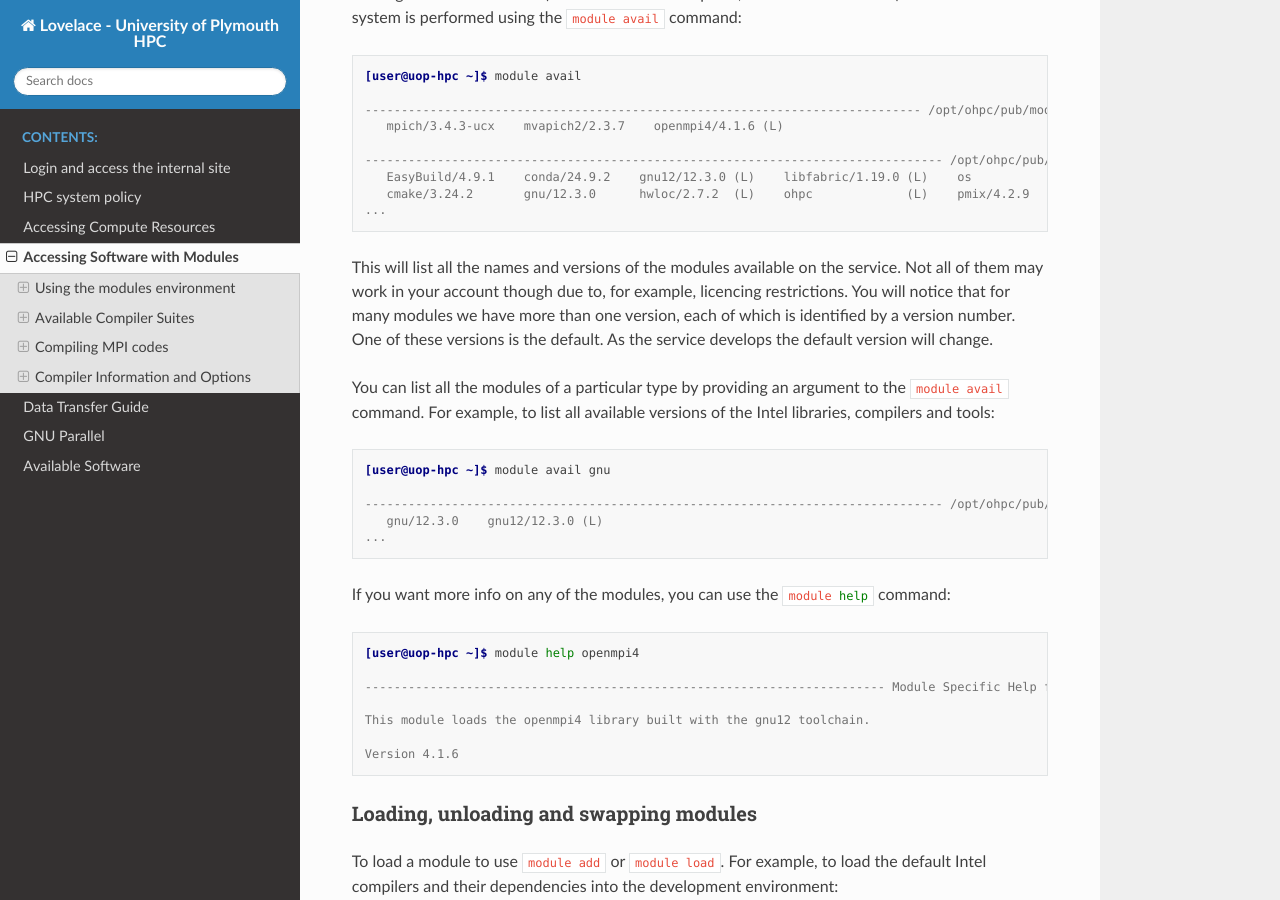
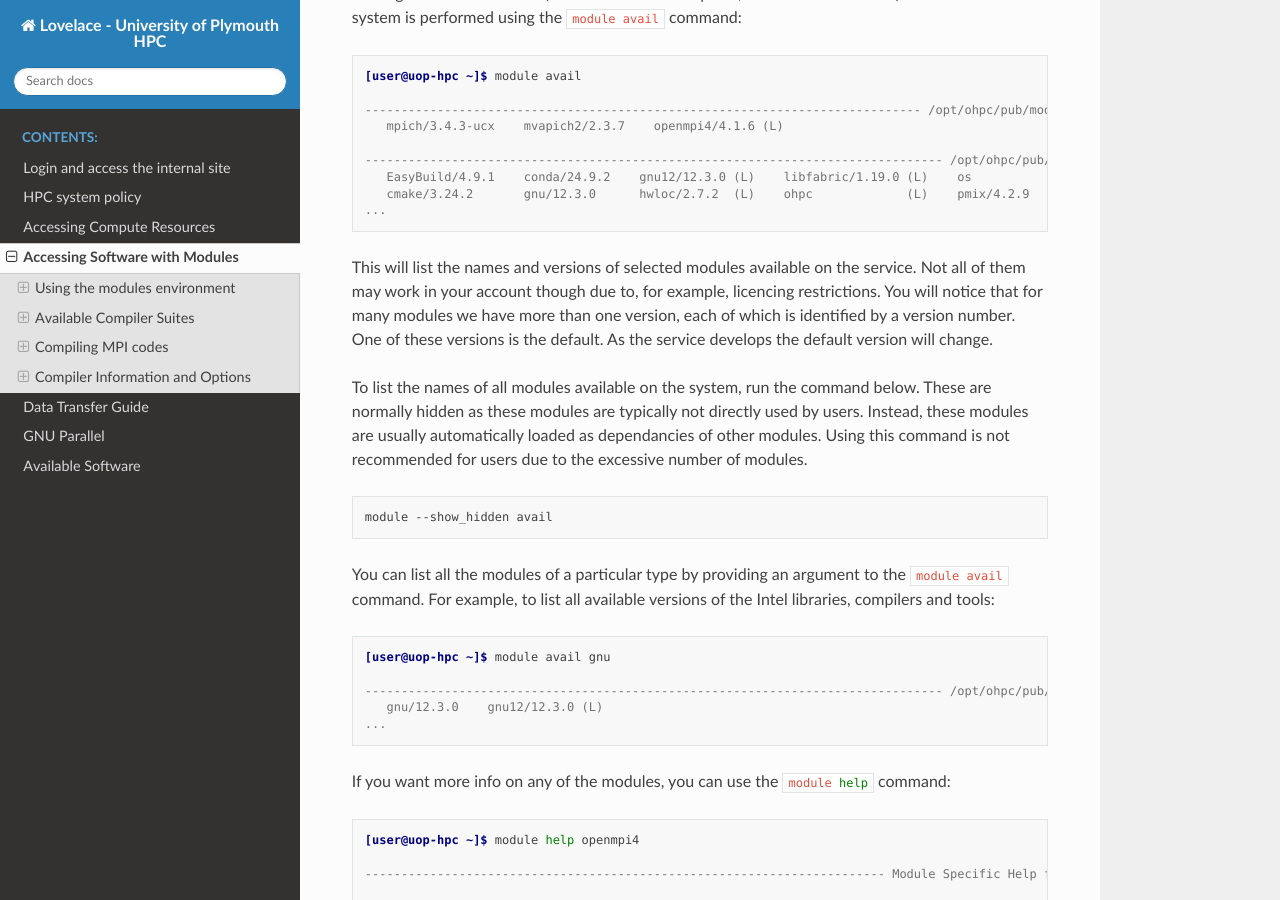
Before and after one commit to AbhinavPraveen/UoP-HPC-Docs, a Sphinx documentation site: the page built from source/user-guide/modules.rst, in a window 1280 px wide and 900 px high, scrolled down 810 px. Built offline with Sphinx 7.4.7 and the Read the Docs theme 3.1.0, drawn with Linux system fonts in a browser that asks for light colours.

Commit message:
Update modules page to reference hidden modules.

```diff
--- a/source/user-guide/modules.rst
+++ b/source/user-guide/modules.rst
@@ -52,12 +52,18 @@ software) are available on the system is performed using the
       cmake/3.24.2       gnu/12.3.0      hwloc/2.7.2  (L)    ohpc             (L)    pmix/4.2.9    singularity/3.7.1 (L)
    ...
 
-This will list all the names and versions of the modules available on
+This will list the names and versions of selected modules available on
 the service. Not all of them may work in your account though due to,
 for example, licencing restrictions. You will notice that for many
 modules we have more than one version, each of which is identified by a
 version number. One of these versions is the default. As the
 service develops the default version will change.
+
+To list the names of all modules available on the system, run the command below. These are normally hidden as these modules are typically not directly used by users. Instead, these modules are usually automatically loaded as dependancies of other modules. Using this command is not recommended for users due to the excessive number of modules.
+
+.. code-block:: bash
+
+   module --show_hidden avail
 
 You can list all the modules of a particular type by providing an
 argument to the :bash:`module avail` command. For example, to list all
```
